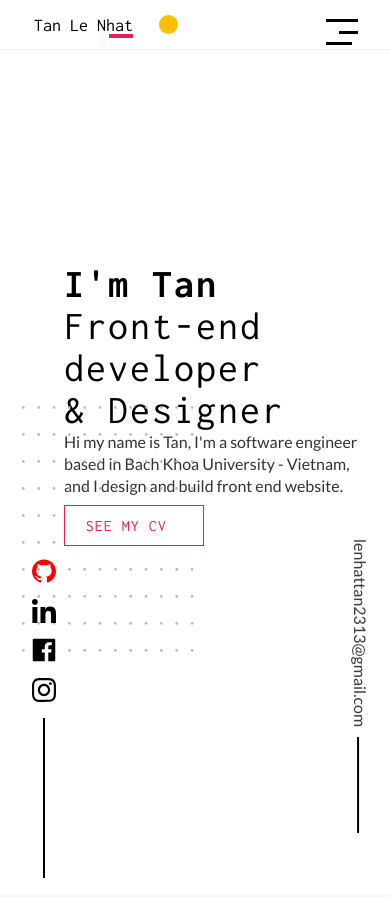
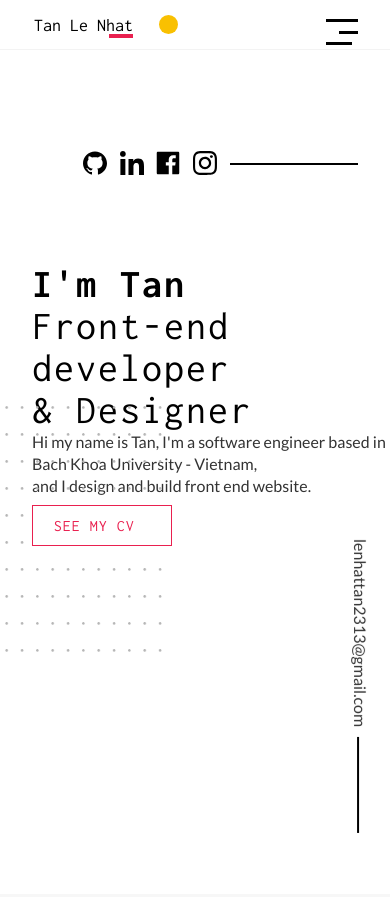
Before and after one commit to lenhattan2313/porfolio, a plain HTML site: page index.html in a window 390 px wide. Shown: the top 897 px of the page. Drawn offline with nearby package versions, Linux system fonts and the light colour scheme.

Commit message:
responsive 12

```diff
--- a/index.html
+++ b/index.html
@@ -77,27 +77,31 @@
             <h2 class="heading__main" data-aos="fade-up" data-aos-delay="400">
               Front-end developer <br />& Designer
             </h2>
-            <p class="text">Hi my name is Tan, I'm a software engineer based in Bach Khoa University - Vietnam,<br /> and I design and build front end website.</p>
-            <a class="btn" data-aos="fade-up" data-aos-delay="500">See my CV</a>
+            <p class="text"  data-aos="fade-up" data-aos-delay="500"> Hi my name is Tan, I'm a software engineer based in Bach Khoa University - Vietnam,<br /> and I design and build front end website.</p>
+            <a class="btn" data-aos="fade-up" data-aos-delay="600">See my CV</a>
           </div>
           <img src="./image/dot-picture.png" alt="dot-picture" />
         </div>
         <div class="moveup-icon">
           <ul>
             <li>
-              <a href="https://github.com/lenhattan2313"> <svg  enable-background="new 0 0 24 24" height="24" viewBox="0 0 24 24" width="24" xmlns="http://www.w3.org/2000/svg"><path d="m12 .5c-6.63 0-12 5.28-12 11.792 0 5.211 3.438 9.63 8.205 11.188.6.111.82-.254.82-.567 0-.28-.01-1.022-.015-2.005-3.338.711-4.042-1.582-4.042-1.582-.546-1.361-1.335-1.725-1.335-1.725-1.087-.731.084-.716.084-.716 1.205.082 1.838 1.215 1.838 1.215 1.07 1.803 2.809 1.282 3.495.981.108-.763.417-1.282.76-1.577-2.665-.295-5.466-1.309-5.466-5.827 0-1.287.465-2.339 1.235-3.164-.135-.298-.54-1.497.105-3.121 0 0 1.005-.316 3.3 1.209.96-.262 1.98-.392 3-.398 1.02.006 2.04.136 3 .398 2.28-1.525 3.285-1.209 3.285-1.209.645 1.624.24 2.823.12 3.121.765.825 1.23 1.877 1.23 3.164 0 4.53-2.805 5.527-5.475 5.817.42.354.81 1.077.81 2.182 0 1.578-.015 2.846-.015 3.229 0 .309.21.678.825.56 4.801-1.548 8.236-5.97 8.236-11.173 0-6.512-5.373-11.792-12-11.792z" /></svg> </a>
+              <a href="https://github.com/lenhattan2313"> <svg   enable-background="new 0 0 24 24" height="24" viewBox="0 0 24 24" width="24" xmlns="http://www.w3.org/2000/svg"><path d="m12 .5c-6.63 0-12 5.28-12 11.792 0 5.211 3.438 9.63 8.205 11.188.6.111.82-.254.82-.567 0-.28-.01-1.022-.015-2.005-3.338.711-4.042-1.582-4.042-1.582-.546-1.361-1.335-1.725-1.335-1.725-1.087-.731.084-.716.084-.716 1.205.082 1.838 1.215 1.838 1.215 1.07 1.803 2.809 1.282 3.495.981.108-.763.417-1.282.76-1.577-2.665-.295-5.466-1.309-5.466-5.827 0-1.287.465-2.339 1.235-3.164-.135-.298-.54-1.497.105-3.121 0 0 1.005-.316 3.3 1.209.96-.262 1.98-.392 3-.398 1.02.006 2.04.136 3 .398 2.28-1.525 3.285-1.209 3.285-1.209.645 1.624.24 2.823.12 3.121.765.825 1.23 1.877 1.23 3.164 0 4.53-2.805 5.527-5.475 5.817.42.354.81 1.077.81 2.182 0 1.578-.015 2.846-.015 3.229 0 .309.21.678.825.56 4.801-1.548 8.236-5.97 8.236-11.173 0-6.512-5.373-11.792-12-11.792z" /></svg> </a>
             </li>
             <li>
-              <a href="https://www.linkedin.com/in/lenhattan2313/"><img src="./image/linkedin.svg" alt="linkedin"/> </a>
+              <a href="https://www.linkedin.com/in/lenhattan2313/"><svg id="Bold" enable-background="new 0 0 24 24" height="24" viewBox="0 0 24 24" width="24" xmlns="http://www.w3.org/2000/svg"><path d="m23.994 24v-.001h.006v-8.802c0-4.306-.927-7.623-5.961-7.623-2.42 0-4.044 1.328-4.707 2.587h-.07v-2.185h-4.773v16.023h4.97v-7.934c0-2.089.396-4.109 2.983-4.109 2.549 0 2.587 2.384 2.587 4.243v7.801z"/><path d="m.396 7.977h4.976v16.023h-4.976z"/><path d="m2.882 0c-1.591 0-2.882 1.291-2.882 2.882s1.291 2.909 2.882 2.909 2.882-1.318 2.882-2.909c-.001-1.591-1.292-2.882-2.882-2.882z"/></svg>
+              </a>
             </li>
             <li>
-              <a href="https://www.facebook.com/lenhattan2313"><img src="./image/facebook.svg" alt="fb"/>  </a>
+              <a href="https://www.facebook.com/lenhattan2313"><svg height="24px" viewBox="-21 -21 682.66669 682.66669" width="24px" xmlns="http://www.w3.org/2000/svg"><path d="m604.671875 0h-569.375c-19.496094.0117188-35.30078125 15.824219-35.296875 35.328125v569.375c.0117188 19.496094 15.824219 35.300781 35.328125 35.296875h306.546875v-247.5h-83.125v-96.875h83.125v-71.292969c0-82.675781 50.472656-127.675781 124.222656-127.675781 35.324219 0 65.679688 2.632812 74.527344 3.808594v86.410156h-50.855469c-40.125 0-47.894531 19.066406-47.894531 47.050781v61.699219h95.9375l-12.5 96.875h-83.4375v247.5h162.796875c19.507813.003906 35.324219-15.804688 35.328125-35.3125 0-.003906 0-.007812 0-.015625v-569.375c-.007812-19.496094-15.824219-35.30078125-35.328125-35.296875zm0 0"/></svg>
+              </a>
             </li>
             <li>
-              <a href="https://www.instagram.com/nhattan2313/"><img src="./image/instagram.svg" alt="insta"/>  </a>
+              <a href="https://www.instagram.com/nhattan2313/"><svg id="Bold" enable-background="new 0 0 24 24" height="24" viewBox="0 0 24 24" width="24" xmlns="http://www.w3.org/2000/svg"><path d="m12.004 5.838c-3.403 0-6.158 2.758-6.158 6.158 0 3.403 2.758 6.158 6.158 6.158 3.403 0 6.158-2.758 6.158-6.158 0-3.403-2.758-6.158-6.158-6.158zm0 10.155c-2.209 0-3.997-1.789-3.997-3.997s1.789-3.997 3.997-3.997 3.997 1.789 3.997 3.997c.001 2.208-1.788 3.997-3.997 3.997z"/><path d="m16.948.076c-2.208-.103-7.677-.098-9.887 0-1.942.091-3.655.56-5.036 1.941-2.308 2.308-2.013 5.418-2.013 9.979 0 4.668-.26 7.706 2.013 9.979 2.317 2.316 5.472 2.013 9.979 2.013 4.624 0 6.22.003 7.855-.63 2.223-.863 3.901-2.85 4.065-6.419.104-2.209.098-7.677 0-9.887-.198-4.213-2.459-6.768-6.976-6.976zm3.495 20.372c-1.513 1.513-3.612 1.378-8.468 1.378-5 0-7.005.074-8.468-1.393-1.685-1.677-1.38-4.37-1.38-8.453 0-5.525-.567-9.504 4.978-9.788 1.274-.045 1.649-.06 4.856-.06l.045.03c5.329 0 9.51-.558 9.761 4.986.057 1.265.07 1.645.07 4.847-.001 4.942.093 6.959-1.394 8.453z"/><circle cx="18.406" cy="5.595" r="1.439"/></svg>
+              </a>
             </li>
+            <span class="line"></span>
           </ul>
-          <div class="line"></div>
+
         </div>
       </div>
     </section>
@@ -120,7 +124,7 @@
               <p class="text">
                 Hi! My name is Tan, a software engineer based in Vietnam.<br/><br/>
                 I'm interested in create things on the internet, especially websites. My goal is to build great websites with the best performance and user-friendly.<br/><br/>
-                Shortly I worked for <a href="https://inext.vn">iNext Technology Co.</a> when I was a student at <a href="https://www.hcmut.edu.vn/">Bach Khoa University</a>, I built a video system for consultation among doctors, here I learned a lot through that project as a way to build build a system from start to finish
+                Shortly I worked for <a href="https://inext.vn" style="color: #e9204f">iNext Technology Co.</a> when I was a student at <a href="https://www.hcmut.edu.vn/" style="color: #e9204f">Bach Khoa University</a>, I built a video system for consultation among doctors, here I learned a lot through that project as a way to build build a system from start to finish
               </p>
             </div>
           </div>
--- a/sass/Abstracts/_mobile.scss
+++ b/sass/Abstracts/_mobile.scss
@@ -241,6 +241,11 @@
   .heading__main {
     font-size: 2.5rem;
   }
+  .intro {
+    &__yourself {
+      margin-left: 2em !important;
+    }
+  }
 }
 // (max-width: 575px)
 @include mediaExtraSm {
@@ -257,7 +262,7 @@
 
   .intro {
     &__yourself {
-      margin-left: 4em !important;
+      margin-left: 2em !important;
     }
   }
   .intro-container .intro__picture div {
--- a/sass/Components/_button.scss
+++ b/sass/Components/_button.scss
@@ -50,17 +50,32 @@
 }
 .moveup-icon {
   position: absolute;
-  bottom: 0;
-  left: 2em;
+  top: 3em;
+  right: 2em;
 
-  ul > li {
-    margin-bottom: 0.8em;
+  ul {
+    display: flex;
+    justify-content: center;
+    align-items: center;
+    .line{
+      width: 8em;
+      height: 2px;
+      display: inline-block;
+      margin-bottom: 2px;
+      background: black;
+    }
+    li {
+      margin-right: 0.8em;
       transition: 0.5s all ease;
-    color: red;
       a{
-      svg:hover{
-        fill: green;
+        svg{
+          transition: 0.5s all ease;
+          &:hover{
+            fill: $color-primary;
+            transform: translateY(-5px);
           }
+        }
+
       }
       // &:hover{
       //   transform: translateY(-5px);
@@ -69,11 +84,6 @@
       //   }
       // }
     }
-  .line{
-    height: 10em;
-    width: 2px;
-    margin-left: 0.7em;
-    margin-bottom: 1em;
-    background: black;
   }
+
 }
--- a/sass/main.scss
+++ b/sass/main.scss
@@ -14,6 +14,3 @@
 @import "./Components/experiences";
 @import "./Components/contact";
 @import "./Abstracts/mobile";
-svg{
-    fill:red;
-}
```
Also changed, not shown: image/facebook.svg (deleted), image/linkedin.svg (deleted), sass/main.css, 1 other file. Lines whose indentation alone changed are shown as unchanged.
